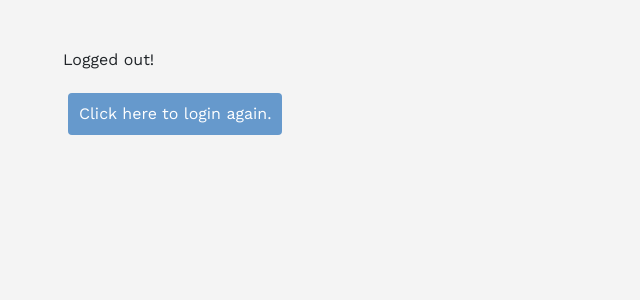
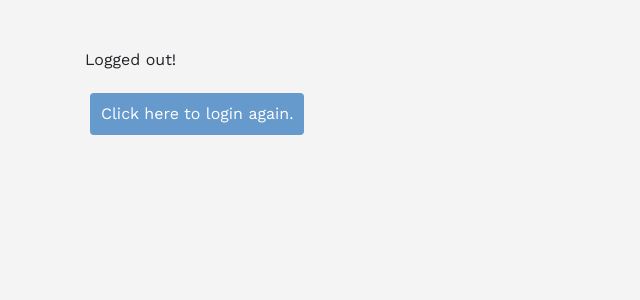
Before and after one commit to swissbusybee/healthpassport, a Django app: page /accounts/logout/ in a window 1280 px wide. Shown: the part 66-366 px from the top of the page, without its empty margins (0-640 px from the left). Run offline with Django 3.2, Linux system fonts and the light colour scheme; some libraries are stand-ins or nearby versions.

Commit message:
Fixed formatting

```diff
--- a/app/templates/app/index.html
+++ b/app/templates/app/index.html
@@ -18,7 +18,7 @@
                 <br>
                 <div class="feature-list">
                     <ul class="list-inline">
-                        <li><i class="far fa-file fa-fw" id="icon"></i>Manage Digital Vaccination Records</li>
+                        <li><i class="far fa-file fa-fw" id="icon"></i>Manage Digital Vaccine Records</li>
                         <li><i class="far fa-eye fa-fw" id="icon"></i>Track Upcoming Vaccinations</li>
                         <li><i class="far fa-bell fa-fw" id="icon"></i>Get Alerts & Reminders</li>
                         <li><i class="far fa-calendar-check fa-fw" id="icon"></i>Check Vaccination Status</li>
--- a/app/templates/app/partials/navbar.html
+++ b/app/templates/app/partials/navbar.html
@@ -59,6 +59,9 @@
             <li class="nav-item">
                 <a class="nav-link" href="{% url 'login'%}?next={{request.path}}">Login</a>
             </li>
+            <!-- <li class="nav-item">
+                <a class="nav-link" href="{% url 'login'%}?next={{request.path}}">Sign up</a>
+            </li> -->
         </ul>
     </div>
 
--- a/app/templates/registration/logged_out.html
+++ b/app/templates/registration/logged_out.html
@@ -1,6 +1,6 @@
 {% include 'app/partials/base.html' %}
 
-<div class="container m-5">
+<div class="container mt-5">
   <p>Logged out!</p>
   <a class="btn btn-flat" href="{% url 'login'%}">Click here to login again.</a>
 </div>
--- a/app/templates/registration/login.html
+++ b/app/templates/registration/login.html
@@ -1,6 +1,6 @@
 {% include 'app/partials/base.html' %}
 
-<div class="container m-5">
+<div class="container mt-5">
 
     {% if form.errors %}
     <p>Your username and password didn't match. Please try again.</p>
--- a/app/templates/registration/password_reset_complete.html
+++ b/app/templates/registration/password_reset_complete.html
@@ -1,6 +1,6 @@
 {% include 'app/partials/base.html' %}
 
-<div class="container m-5">
+<div class="container mt-5">
     <h1>The password has been changed!</h1>
     <p><a class="btn btn-flat" href="{% url 'login' %}">Log in again?</a></p>
 </div>
--- a/app/templates/registration/password_reset_confirm.html
+++ b/app/templates/registration/password_reset_confirm.html
@@ -1,6 +1,6 @@
 {% include 'app/partials/base.html' %}
 
-<div class="container m-5">
+<div class="container mt-5">
     {% if validlink %}
     <p>Please enter (and confirm) your new password.</p>
     <form action="" method="post">
--- a/app/templates/registration/password_reset_done.html
+++ b/app/templates/registration/password_reset_done.html
@@ -1,6 +1,6 @@
 {% include 'app/partials/base.html' %}
 
-<div class="container m-5">
+<div class="container mt-5">
     <form action="" method="post">
         {% csrf_token %}
         {% if form.email.errors %}
--- a/app/templates/registration/password_reset_email.html
+++ b/app/templates/registration/password_reset_email.html
@@ -1,6 +1,6 @@
 {% include 'app/partials/base.html' %}
 
-<div class="container m-5">
+<div class="container mt-5">
     Someone asked for password reset for email {{ email }}. Follow the link below:
     {{ protocol}}://{{ domain }}{% url 'password_reset_confirm' uidb64=uid token=token %}
 </div>
```
Also changed, not shown: app/templates/registration/signup.html (added).
